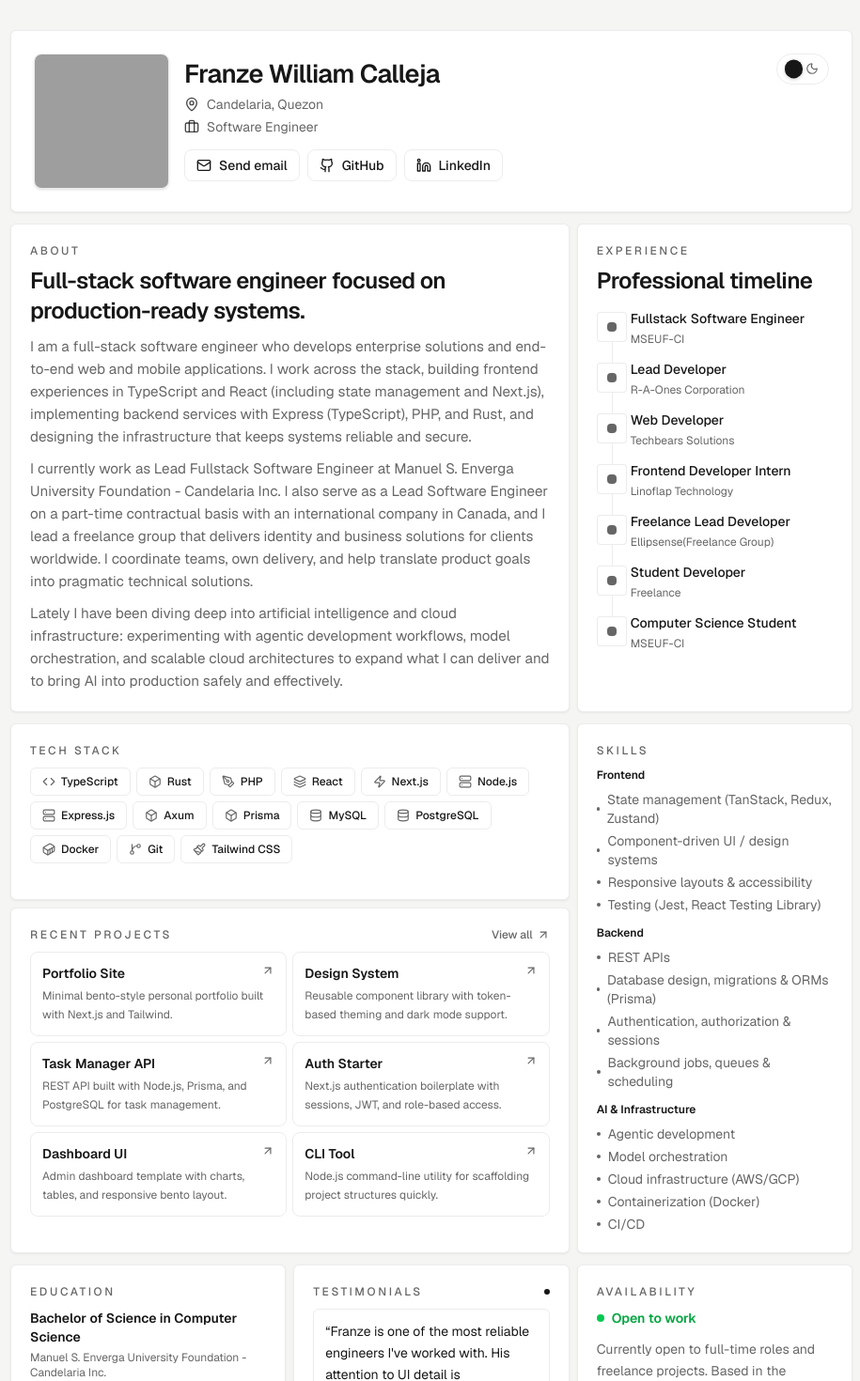
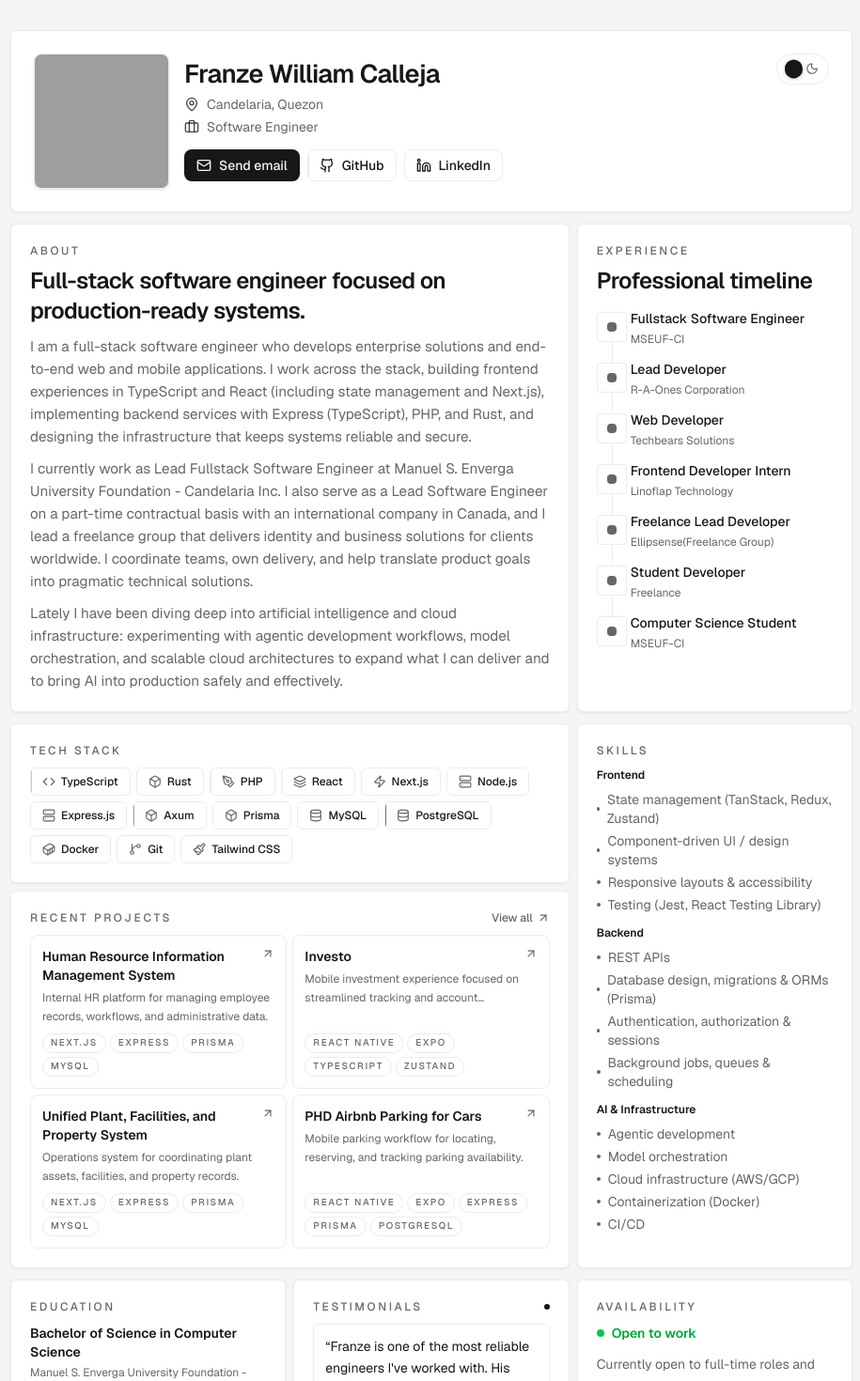
Before and after one commit to franze-calleja/franzecalleja, a Next.js app: page / in a window 1280 px wide. Shown: the top 1470 px of the page at 94% size, without its empty margins (181-1096 px from the left). Built offline with nearby package versions, Linux system fonts and the light colour scheme; grey boxes are pictures that could not be loaded.

Commit message:
feat: enhance project and profile pages with updated links and new projects

```diff
--- a/app/page.tsx
+++ b/app/page.tsx
@@ -33,7 +33,7 @@ export default function Home() {
           <AvailabilityCard />
         </section>
 
-        <section id="gallery" className="grid gap-2 lg:grid-cols-3">
+        <section id="gallery" className="grid grid-cols-1 gap-2 lg:grid-cols-3">
           <GalleryCard />
         </section>
 
--- a/app/profile-data.json
+++ b/app/profile-data.json
@@ -8,17 +8,17 @@
   "links": [
     {
       "label": "Send email",
-      "href": "mailto:franze.calleja@email.com",
+      "href": "mailto:franzewilliamcalleja@gmail.com",
       "icon": "mail"
     },
     {
       "label": "GitHub",
-      "href": "https://github.com/your-username",
+      "href": "https://github.com/franze-calleja",
       "icon": "github"
     },
     {
       "label": "LinkedIn",
-      "href": "https://linkedin.com/in/your-username",
+      "href": "https://www.linkedin.com/in/franze-calleja",
       "icon": "linkedin"
     }
   ],
@@ -93,37 +93,55 @@
   },
   "projects": {
     "eyebrow": "Recent Projects",
-    "viewAllHref": "https://github.com/your-username",
+    "viewAllHref": "https://github.com/franze-calleja",
     "items": [
       {
-        "name": "Portfolio Site",
-        "description": "Minimal bento-style personal portfolio built with Next.js and Tailwind.",
-        "href": "https://github.com/your-username/portfolio"
+        "name": "Human Resource Information Management System",
+        "description": "Internal HR platform for managing employee records, workflows, and administrative data.",
+        "href": "https://hrims.mseufcandelaria.com",
+        "technologies": ["Next.js", "Express", "Prisma", "MySQL"]
       },
       {
-        "name": "Design System",
-        "description": "Reusable component library with token-based theming and dark mode support.",
-        "href": "https://github.com/your-username/design-system"
+        "name": "Investo",
+        "description": "Mobile investment experience focused on streamlined tracking and account interactions.",
+        "href": "https://github.com/franze-calleja/investo",
+        "technologies": ["React Native", "Expo", "TypeScript", "Zustand"]
       },
       {
-        "name": "Task Manager API",
-        "description": "REST API built with Node.js, Prisma, and PostgreSQL for task management.",
-        "href": "https://github.com/your-username/task-api"
+        "name": "Unified Plant, Facilities, and Property System",
+        "description": "Operations system for coordinating plant assets, facilities, and property records.",
+        "href": "https://upfps.mseufcandelaria.com",
+        "technologies": ["Next.js", "Express", "Prisma", "MySQL"]
       },
       {
-        "name": "Auth Starter",
-        "description": "Next.js authentication boilerplate with sessions, JWT, and role-based access.",
-        "href": "https://github.com/your-username/auth-starter"
+        "name": "PHD Airbnb Parking for Cars",
+        "description": "Mobile parking workflow for locating, reserving, and tracking parking availability.",
+        "href": "",
+        "technologies": ["React Native", "Expo", "Express", "Prisma", "PostgreSQL"]
       },
       {
-        "name": "Dashboard UI",
-        "description": "Admin dashboard template with charts, tables, and responsive bento layout.",
-        "href": "https://github.com/your-username/dashboard-ui"
+        "name": "Submission Tracker",
+        "description": "Full-stack submission tracking platform with database-backed record management.",
+        "href": "https://submissiontracker.mseufcandelaria.com",
+        "technologies": ["Next.js", "Full-Stack", "Prisma", "MySQL"]
       },
       {
-        "name": "CLI Tool",
-        "description": "Node.js command-line utility for scaffolding project structures quickly.",
-        "href": "https://github.com/your-username/cli-tool"
+        "name": "MinIO Selfhosted Object Storage",
+        "description": "Self-hosted object storage setup for local or private infrastructure deployments.",
+        "href": "https://github.com/franze-calleja/minio-cdn",
+        "technologies": ["Docker", "Shell"]
+      },
+      {
+        "name": "NQ Trend Trading Website and LMS",
+        "description": "Trading website and learning platform built for content delivery and user management.",
+        "href": "https://nqtrendtrading.com",
+        "technologies": ["Next.js", "ASP .NET"]
+      },
+      {
+        "name": "EUC CITHM NFC Attendance",
+        "description": "Attendance system using NFC-enabled flows for fast and reliable check-ins.",
+        "href": "https://euccithmattendance.com",
+        "technologies": ["VueJS", "Laravel"]
       }
     ]
   },
@@ -155,7 +173,7 @@
     "statusType": "open",
     "description": "Currently open to full-time roles and freelance projects. Based in the Philippines, available to work remotely with teams worldwide.",
     "preferredRoles": ["Full Stack Developer"],
-    "contactHref": "mailto:franze.calleja@email.com"
+    "contactHref": "mailto:franzewilliamcalleja@gmail.com"
   },
   "gallery": {
     "eyebrow": "Gallery",
@@ -213,7 +231,7 @@
   },
   "footer": {
     "eyebrow": "Franze William Calleja",
-    "tagline": "Simple, focused portfolio design built to be easy to scan.",
+    "tagline": "Full-stack engineer building production-ready systems.",
     "quickLinks": [
       { "label": "About", "href": "#about" },
       { "label": "Projects", "href": "#projects" },
@@ -221,9 +239,9 @@
       { "label": "Contact", "href": "mailto:franze.calleja@email.com" }
     ],
     "social": [
-      { "label": "GitHub", "href": "https://github.com/your-username", "icon": "github" },
-      { "label": "LinkedIn", "href": "https://linkedin.com/in/your-username", "icon": "linkedin" },
-      { "label": "Instagram", "href": "https://instagram.com/your-username", "icon": "instagram" }
+      { "label": "GitHub", "href": "https://github.com/franze-calleja", "icon": "github" },
+      { "label": "LinkedIn", "href": "https://www.linkedin.com/in/franze-calleja", "icon": "linkedin" },
+      { "label": "Instagram", "href": "https://instagram.com/franze.calleja", "icon": "instagram" }
     ]
   }
 }
--- a/components/about-card.tsx
+++ b/components/about-card.tsx
@@ -6,7 +6,7 @@ export default function AboutCard() {
     <SectionCard className="lg:col-span-2">
       <div className="space-y-2.5">
         <div className="space-y-2">
-          <p className="text-xs font-medium uppercase tracking-[0.22em] text-[color:var(--muted)]">
+          <p className="text-xs font-medium uppercase tracking-[0.22em] text-(--muted)">
             {content.about.eyebrow}
           </p>
           <h2 className="max-w-xl text-xl font-semibold tracking-tight sm:text-2xl">
@@ -18,7 +18,7 @@ export default function AboutCard() {
           {content.about.body.map((paragraph) => (
             <p
               key={paragraph}
-              className="max-w-2xl text-sm leading-6 text-[color:var(--muted)] sm:text-[0.95rem]"
+              className="max-w-2xl text-sm leading-6 text-(--muted) sm:text-[0.95rem]"
             >
               {paragraph}
             </p>
--- a/components/gallery-card.tsx
+++ b/components/gallery-card.tsx
@@ -40,7 +40,7 @@ export default function GalleryCard() {
 
   return (
     <SectionCard className="lg:col-span-3">
-      <div className="space-y-2.5">
+      <div className="min-w-0 space-y-2.5">
         <div className="flex items-end justify-between gap-3">
           <div className="space-y-0.5">
             <p className="text-xs font-medium uppercase tracking-[0.22em] text-(--muted)">
@@ -59,13 +59,13 @@ export default function GalleryCard() {
           ref={viewportRef}
           onMouseEnter={() => setIsPaused(true)}
           onMouseLeave={() => setIsPaused(false)}
-          className="flex gap-2 overflow-x-auto scroll-smooth pb-1 [scrollbar-width:none] [-ms-overflow-style:none] [&::-webkit-scrollbar]:hidden"
+          className="flex w-full gap-2 overflow-x-auto scroll-smooth pb-1 [scrollbar-width:none] [-ms-overflow-style:none] [&::-webkit-scrollbar]:hidden"
         >
           {content.gallery.items.map((item) => (
             <div
               key={item.label}
               data-gallery-item
-              className="group relative aspect-4/5 shrink-0 basis-1/2 overflow-hidden rounded-md border border-(--border) sm:basis-1/3 lg:basis-1/5"
+              className="group relative aspect-[3/4] w-36 shrink-0 overflow-hidden rounded-md border border-[color:var(--border)] sm:w-48 sm:aspect-[4/5] lg:w-auto lg:basis-1/5"
             >
               <div className={`absolute inset-0 bg-linear-to-br ${item.tone}`} />
               <div className="absolute inset-0 bg-[linear-gradient(160deg,rgba(255,255,255,0.14),transparent_45%,rgba(0,0,0,0.36))]" />
--- a/components/profile-header.tsx
+++ b/components/profile-header.tsx
@@ -45,10 +45,29 @@ export default function ProfileHeader() {
                     href={link.href}
                     target={link.label === "Send email" ? undefined : "_blank"}
                     rel={link.label === "Send email" ? undefined : "noreferrer"}
-                    className="inline-flex items-center gap-2 rounded-lg border border-[color:var(--border)] px-3 py-1.5 text-[color:var(--foreground)] transition-colors hover:bg-[color:var(--hover)]"
+                    className={
+                      link.label === "Send email"
+                        ? "inline-flex items-center gap-2 rounded-lg border border-[color:var(--border)] bg-[color:var(--foreground)] px-3 py-1.5 text-[color:var(--background)] transition-colors"
+                        : "group relative inline-flex items-center gap-2 overflow-hidden rounded-lg border border-[color:var(--border)] px-3 py-1.5 text-[color:var(--foreground)] transition-colors"
+                    }
                   >
-                    <Icon className="h-4 w-4" />
-                    {link.label}
+                    {link.label === "Send email" ? (
+                      <>
+                        <Icon className="h-4 w-4" />
+                        {link.label}
+                      </>
+                    ) : (
+                      <>
+                        <span
+                          className="absolute inset-0 z-0 -translate-x-full bg-[color:var(--foreground)] transition-transform duration-300 ease-out group-hover:translate-x-0"
+                          aria-hidden="true"
+                        />
+                        <span className="relative z-10 inline-flex items-center gap-2 transition-colors group-hover:text-[color:var(--background)]">
+                          <Icon className="h-4 w-4" />
+                          {link.label}
+                        </span>
+                      </>
+                    )}
                   </a>
                 );
               })}
--- a/components/projects-card.tsx
+++ b/components/projects-card.tsx
@@ -1,43 +1,63 @@
 import { ArrowUpRight } from "lucide-react";
+import Link from "next/link";
 
 import content from "@/app/profile-data.json";
 import SectionCard from "./section-card";
+
+const previewProjects = content.projects.items.slice(0, 4);
 
 export default function ProjectsCard() {
   return (
     <SectionCard className="lg:col-start-1 lg:col-span-2">
       <div className="space-y-2.5">
-        <div className="flex items-center justify-between">
+        <div className="flex items-center justify-between gap-3">
           <p className="text-xs font-medium uppercase tracking-[0.22em] text-[color:var(--muted)]">
             {content.projects.eyebrow}
           </p>
-          <a
-            href={content.projects.viewAllHref}
-            target="_blank"
-            rel="noreferrer"
+          <Link
+            href="/projects"
             className="inline-flex items-center gap-1 text-xs font-medium text-[color:var(--muted)] transition-colors hover:text-[color:var(--foreground)]"
           >
             View all
             <ArrowUpRight className="h-3.5 w-3.5" />
-          </a>
+          </Link>
         </div>
 
-        <ul className="grid gap-1.5 sm:grid-cols-2">
-          {content.projects.items.map((project) => (
-            <li key={project.name}>
+        <ul className="grid gap-1.5 sm:grid-cols-2 auto-rows-fr">
+          {previewProjects.map((project) => (
+            <li key={project.name} className="h-full">
               <a
                 href={project.href}
                 target="_blank"
                 rel="noreferrer"
-                className="group flex flex-col gap-1 rounded-lg border border-[color:var(--border)] p-3 transition-colors hover:bg-[color:var(--hover)]"
+                className="group flex h-full min-h-[10.25rem] flex-col gap-1 rounded-lg border border-[color:var(--border)] p-3 transition-colors hover:bg-[color:var(--hover)]"
               >
                 <div className="flex items-start justify-between gap-2">
                   <p className="text-xs font-semibold sm:text-sm">{project.name}</p>
                   <ArrowUpRight className="h-3.5 w-3.5 shrink-0 text-[color:var(--muted)] transition-transform group-hover:-translate-y-0.5 group-hover:translate-x-0.5" />
                 </div>
-                <p className="text-[0.7rem] leading-5 text-[color:var(--muted)] sm:text-xs">
+                <p
+                  className="text-[0.7rem] leading-5 text-[color:var(--muted)] sm:text-xs"
+                  style={{
+                    display: "-webkit-box",
+                    WebkitBoxOrient: "vertical",
+                    WebkitLineClamp: 2,
+                    overflow: "hidden",
+                    textOverflow: "ellipsis",
+                  }}
+                >
                   {project.description}
                 </p>
+                <div className="mt-auto flex flex-wrap gap-1 pt-1">
+                  {project.technologies.map((technology) => (
+                    <span
+                      key={technology}
+                      className="rounded-full border border-[color:var(--border)] px-2 py-0.5 text-[0.62rem] font-medium uppercase tracking-[0.16em] text-[color:var(--muted)]"
+                    >
+                      {technology}
+                    </span>
+                  ))}
+                </div>
               </a>
             </li>
           ))}
--- a/components/tech-stack-card.tsx
+++ b/components/tech-stack-card.tsx
@@ -42,10 +42,16 @@ export default function TechStackCard() {
             return (
               <span
                 key={tech.label}
-                className="inline-flex items-center gap-1.5 rounded-md border border-[color:var(--border)] px-3 py-1.5 text-xs font-medium text-[color:var(--foreground)]"
+                className="group relative inline-flex items-center gap-1.5 overflow-hidden rounded-md border border-[color:var(--border)] px-3 py-1.5 text-xs font-medium text-[color:var(--foreground)] transition-colors"
               >
-                <Icon className="h-3.5 w-3.5 text-[color:var(--muted)]" />
-                {tech.label}
+                <span
+                  className="absolute inset-0 z-0 -translate-x-full bg-[color:var(--foreground)] transition-transform duration-300 ease-out group-hover:translate-x-0"
+                  aria-hidden="true"
+                />
+                <span className="relative z-10 inline-flex items-center gap-1.5 transition-colors group-hover:text-[color:var(--background)]">
+                  <Icon className="h-3.5 w-3.5 text-[color:var(--muted)] transition-colors group-hover:text-[color:var(--background)]" />
+                  {tech.label}
+                </span>
               </span>
             );
           })}
```
Also changed, not shown: app/projects/page.tsx (added, +61 -0 lines).
